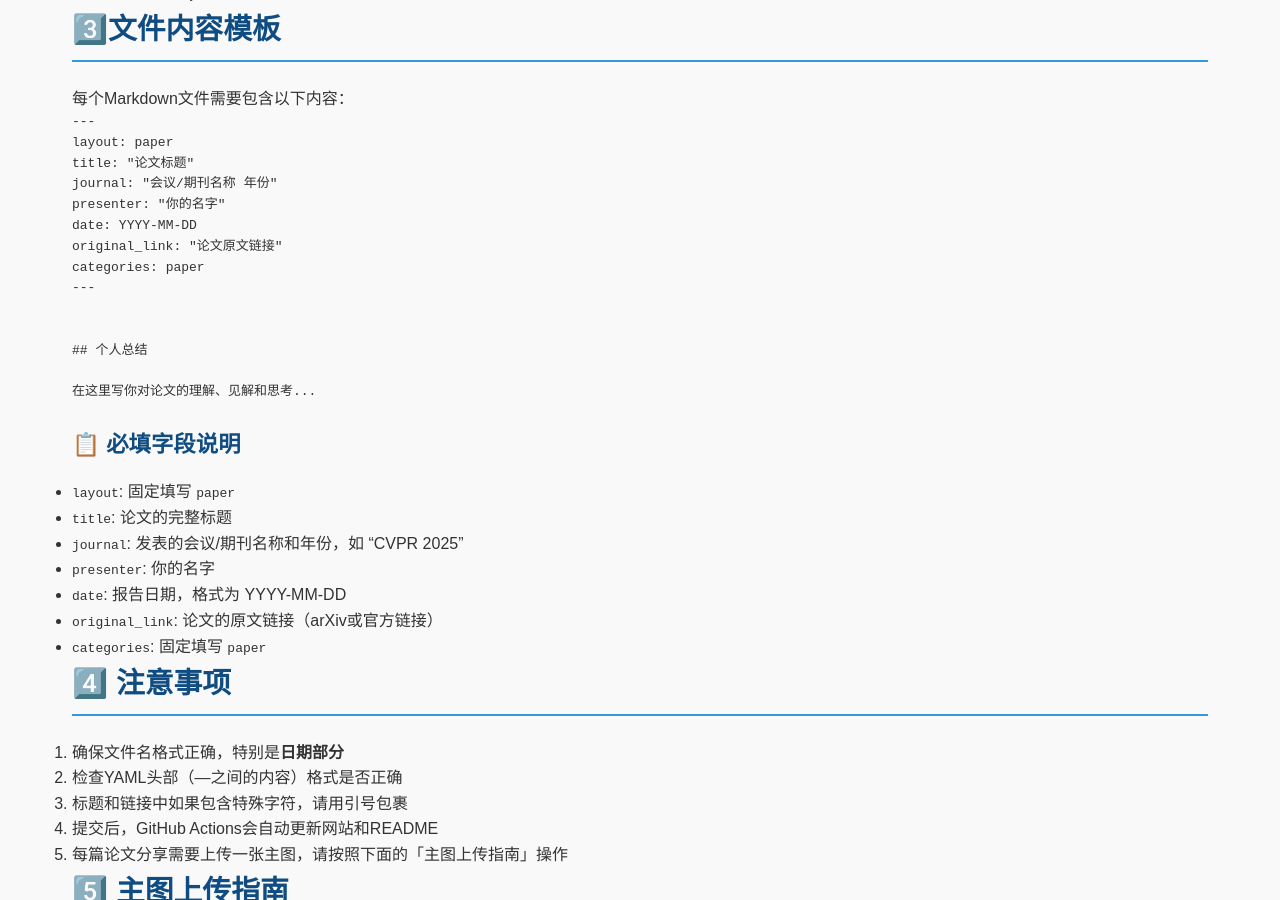
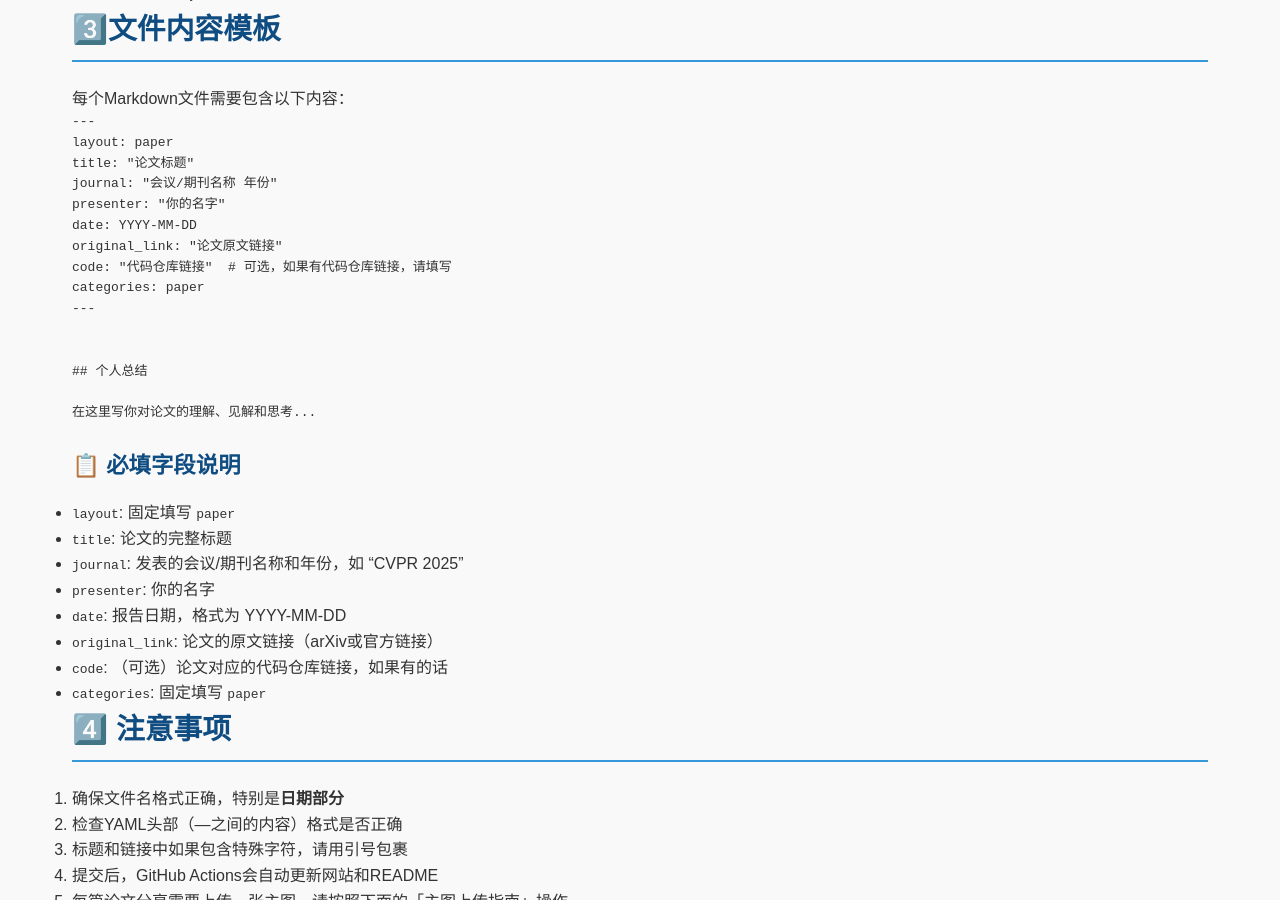
Before and after one commit to yykoyishi/ahu-vrvision-seminar, a Jekyll site: the page built from docs/upload-guide.md, in a window 1280 px wide and 900 px high, scrolled down 788 px. Built offline with Jekyll 4.4.1, drawn with Linux system fonts in a browser that asks for light colours.

Commit message:
feat: init project

```diff
--- a/_layouts/paper.html
+++ b/_layouts/paper.html
@@ -188,6 +188,9 @@ layout: default
     {% if page.original_link %}
     <a href="{{ page.original_link }}" target="_blank">查看原文</a>
     {% endif %}
+    {% if page.code %}
+    <a href="{{ page.code }}" target="_blank">查看代码</a>
+    {% endif %}
     <a href="{{ '/' | relative_url }}">返回论文列表</a>
   </div>
 
--- a/docs/upload-guide.md
+++ b/docs/upload-guide.md
@@ -42,6 +42,7 @@ journal: "会议/期刊名称 年份"
 presenter: "你的名字"
 date: YYYY-MM-DD
 original_link: "论文原文链接"
+code: "代码仓库链接"  # 可选，如果有代码仓库链接，请填写
 categories: paper
 ---
 
@@ -59,6 +60,7 @@ categories: paper
 - `presenter`: 你的名字
 - `date`: 报告日期，格式为 YYYY-MM-DD
 - `original_link`: 论文的原文链接（arXiv或官方链接）
+- `code`: （可选）论文对应的代码仓库链接，如果有的话
 - `categories`: 固定填写 `paper`
 
 
```
Also changed, not shown: _posts/2025-03-26-1-xk.md (+1 -0 lines), _posts/2025-03-26-3-pyj.md (+1 -0 lines).
